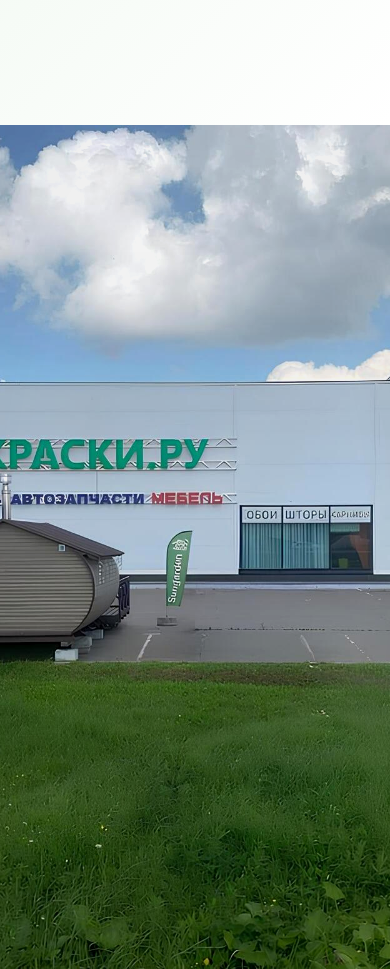
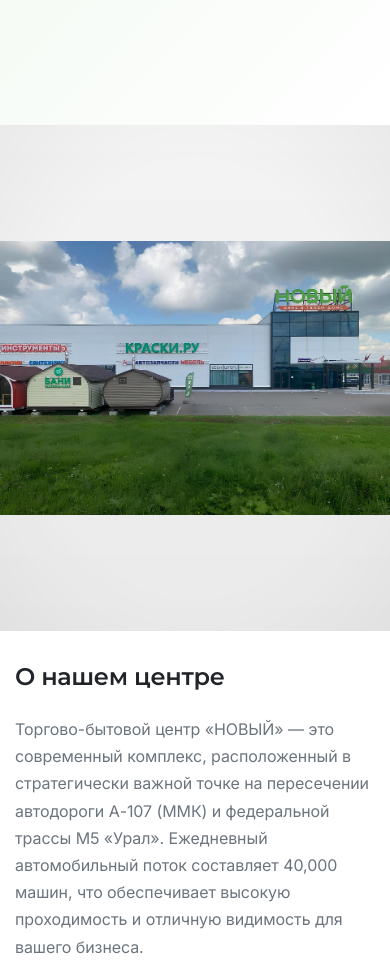
Before and after one commit to Aura44422/matthewaura12.github.io, a plain HTML site: page index.html in a window 390 px wide. Shown: the part 880-1849 px from the top of the page. Drawn offline with Linux system fonts and the light colour scheme.

Commit message:
styles.css

```diff
--- a/styles.css
+++ b/styles.css
@@ -2215,6 +2215,19 @@ html {
     transition: filter 0.5s cubic-bezier(.4,2,.6,1);
 }
 
+@media (max-width: 768px) {
+    .fullscreen-image {
+        height: 60vh;
+        min-height: 400px;
+    }
+
+    .fullscreen-image img {
+        object-fit: contain;
+        object-position: center;
+        background: var(--light-gray);
+    }
+}
+
 .fullscreen-image::after {
     content: "";
     position: absolute;
@@ -2225,18 +2238,6 @@ html {
     mix-blend-mode: multiply;
 }
 
-@media (max-width: 768px) {
-    .fullscreen-image {
-        height: 100vh;
-        min-height: 100vh;
-        max-height: none;
-    }
-    .fullscreen-image img {
-        height: 100vh;
-        min-height: 100vh;
-        max-height: none;
-    }
-}
 
 /* Отключение hover-анимации только для логотипа в шапке */
 .header .logo:hover {
```
